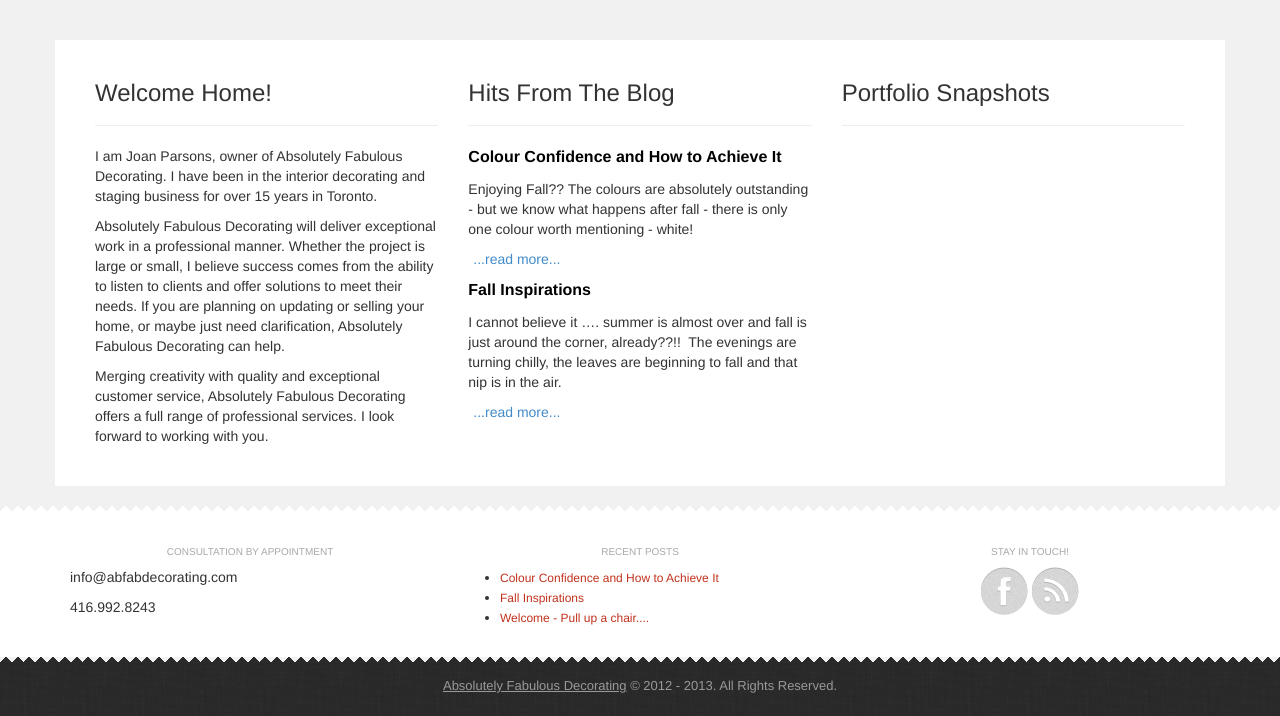
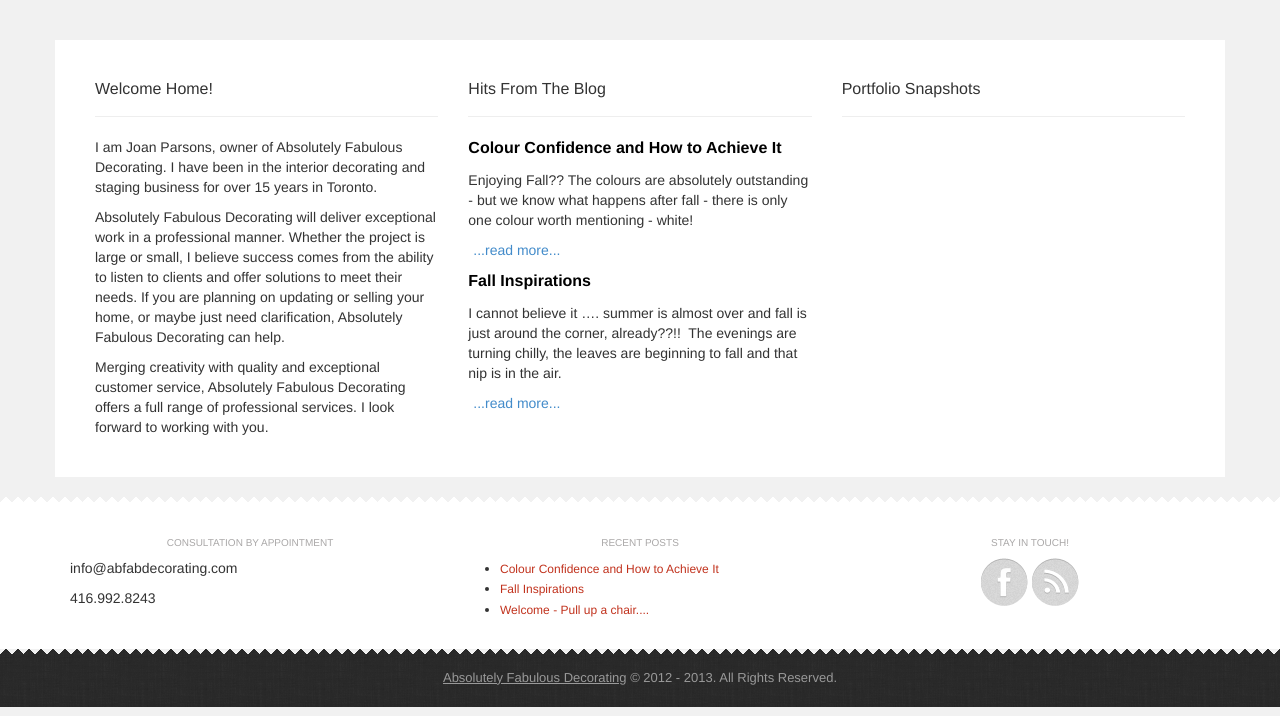
Before and after one commit to joanparsons/abfabdecoratingblog, a Jekyll site: the page built from index.html, in a window 1280 px wide. Shown: the part 500-1216 px from the top of the page. Built offline with Jekyll 4.4.1, drawn with Linux system fonts in a browser that asks for light colours; nearby versions of some CDN libraries; Markdown is read by kramdown in place of the engine named in the settings; the list of posts is cut into pages by our own code.

Commit message:
Fix feature-header CSS to eliminate dependency on parent div id

```diff
--- a/_includes/home_page.css
+++ b/_includes/home_page.css
@@ -10,9 +10,7 @@
 
 #home-page-feature-box a {color: #C1321D;}
 
-#home-page-content {background-color: white;}
-
-#home-page-content .feature-header {font-size: 16px;}
+.feature-header {font-size: 16px;}
 
 #home-page-mini-features {
   background: url({{site.baseurl}}/images/bg-minifeatures.png) repeat top left;
```
